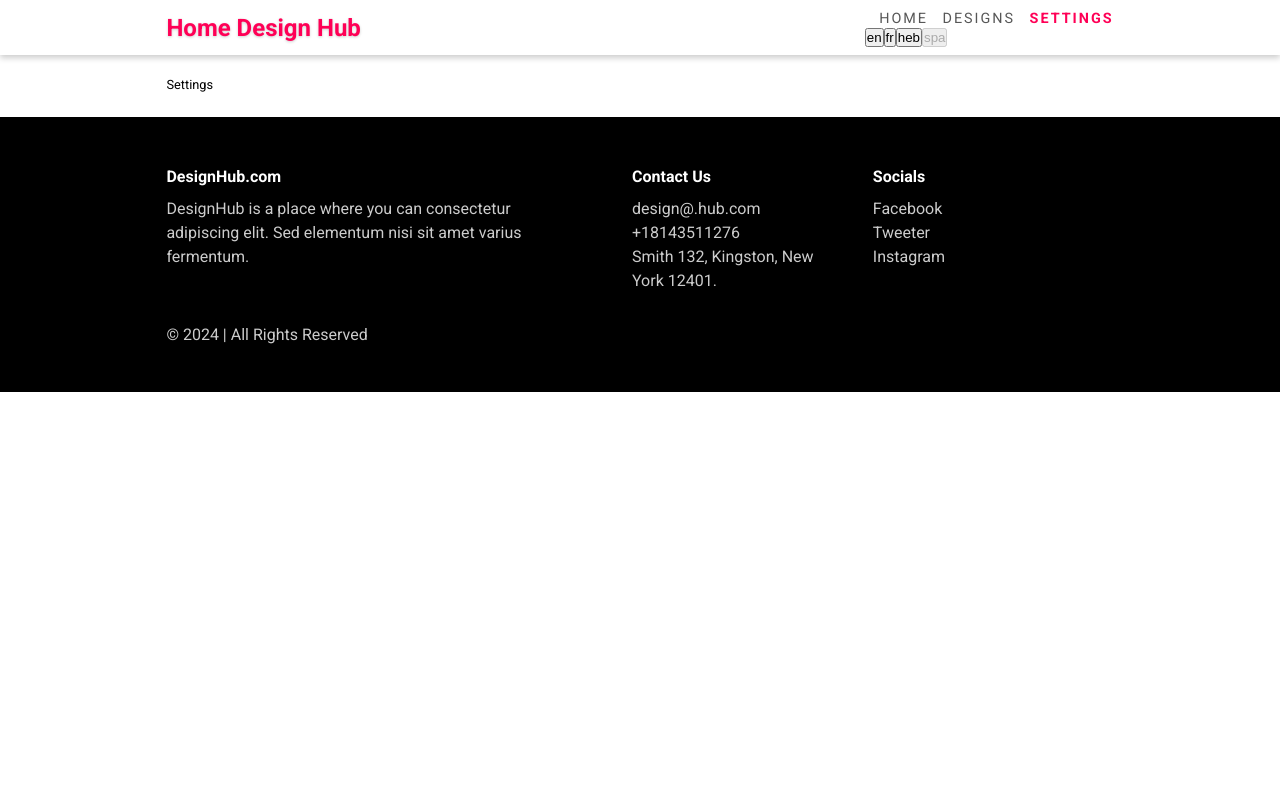
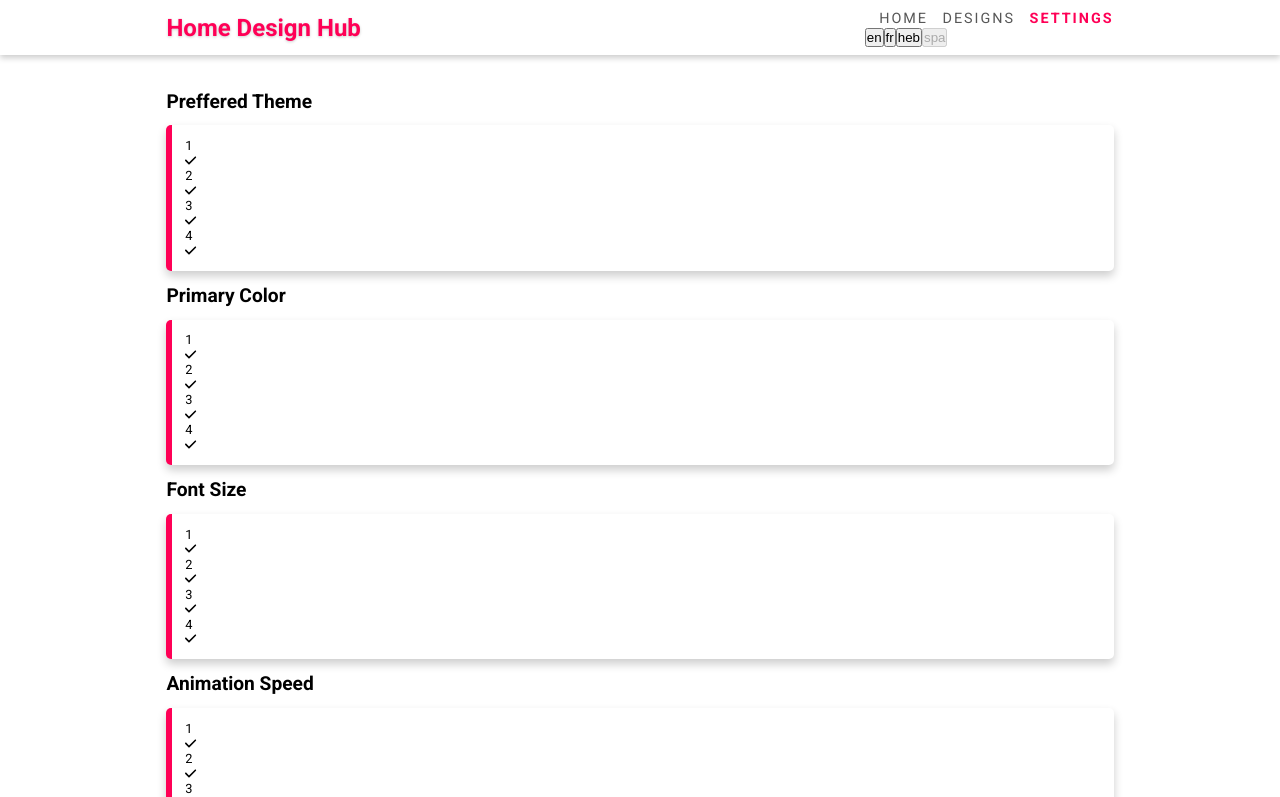
Before and after one commit to NataEn/home_appliances_app, a React (Create React App) app: page /settings in a window 1280 px wide. Shown: the top 797 px of the page. Built offline with nearby package versions, Linux system fonts and the light colour scheme.

Commit message:
settings page initial design

```diff
--- a/src/index.scss
+++ b/src/index.scss
@@ -17,3 +17,5 @@
 @import "./pages/designsPage/Designs/Designs.scss";
 @import "./pages/designsPage/components/PreviousSearches/PreviousSearches.scss";
 @import "./pages/designsPage/components/DesignsCards/DesignsCards.scss";
+@import "./pages/settingsPage/Settings.scss";
+@import "./pages/settingsPage/components/SettingBox/SettingBox.scss"
--- a/src/pages/settingsPage/Settings.scss
+++ b/src/pages/settingsPage/Settings.scss
@@ -0,0 +1,5 @@
+.settings {
+    .options-container {
+        margin-top: 0;
+    }
+}
--- a/src/pages/settingsPage/Settings.tsx
+++ b/src/pages/settingsPage/Settings.tsx
@@ -1,5 +1,15 @@
 import React, {FC} from "react";
+import SettingBox from "./components/SettingBox/SettingBox";
 
 export default function Settings(){
-    return <div>Settings</div>
+    const mockOptions=["1","2","3","4"]
+    return <div className="settings">
+        <div className="options-container">
+            <SettingBox title={"Preffered Theme"} options={mockOptions}/>
+            <SettingBox title={"Primary Color"} options={mockOptions}/>
+            <SettingBox title={"Font Size"} options={mockOptions}/>
+            <SettingBox title={"Animation Speed"} options={mockOptions}/>
+            <SettingBox title={"Language"} options={mockOptions}/>
+        </div>
+    </div>
 }
--- /dev/null
+++ b/src/pages/settingsPage/components/SettingBox/SettingBox.scss
@@ -0,0 +1,16 @@
+.setting-box {
+    margin-top: 1em;
+
+    h2 {
+        font-size: 1.5em;
+    }
+
+    .options-container {
+        box-shadow: 0 5px 10px var(--shadow-color);
+        padding: 1em;
+        margin-top: 1em;
+        border-radius: var(--border-radius-medium);
+        border-left: .5em solid var(--primary-color);
+        background-color: var(--background-color);
+    }
+}
--- /dev/null
+++ b/src/pages/settingsPage/components/SettingBox/SettingBox.tsx
@@ -0,0 +1,25 @@
+import React, { FC } from "react";
+import { FontAwesomeIcon } from "@fortawesome/react-fontawesome";
+import { faCheck } from "@fortawesome/free-solid-svg-icons";
+
+export interface SettingBoxProps {
+    title: string,
+    options: any[]
+}
+
+// const Option=(value:any, optionIndex:number):JSX.Element=>{
+//     return <div className="option" key={optionIndex}>{value}
+//     <div className="check"></div>
+//     </div>;
+// }
+
+const SettingBox: FC<SettingBoxProps> = ({ title, options }): JSX.Element => {
+    return <div className="setting-box">
+        <h2>{title}</h2>
+        <div className="options-container">{options.map((option, index) => <div className="option" key={index}>{option}
+            <div className="check"><FontAwesomeIcon icon={faCheck}/></div>
+        </div>)}</div>
+    </div>
+}
+
+export default SettingBox;
--- a/src/styles/main.scss
+++ b/src/styles/main.scss
@@ -95,7 +95,7 @@ section {
     }
 }
 
-@media screen and (max-width: 1050px) {
+@media screen and (max-width: 1020px) {
     .main {
         padding-top: 8vw;
 
```
